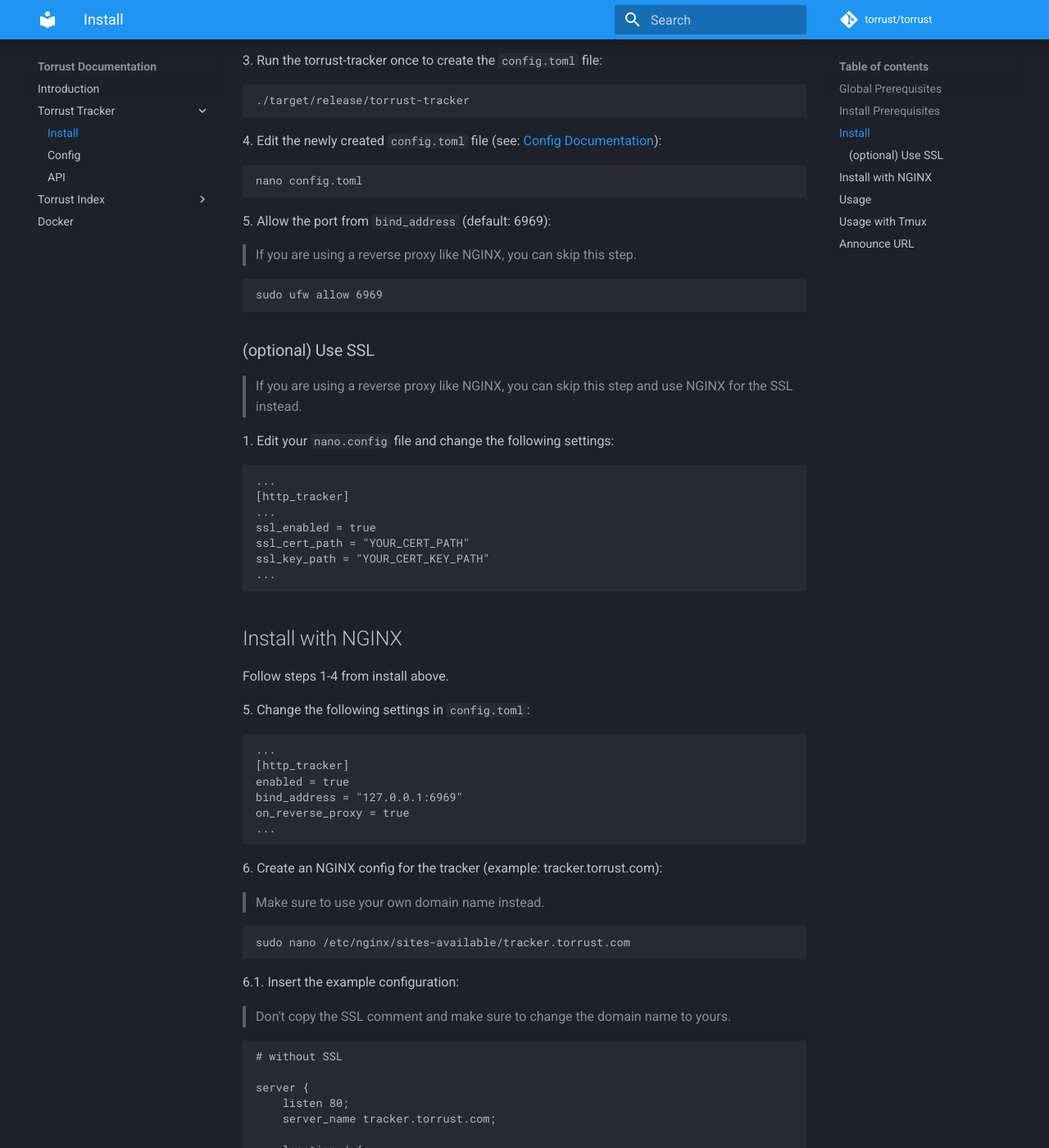
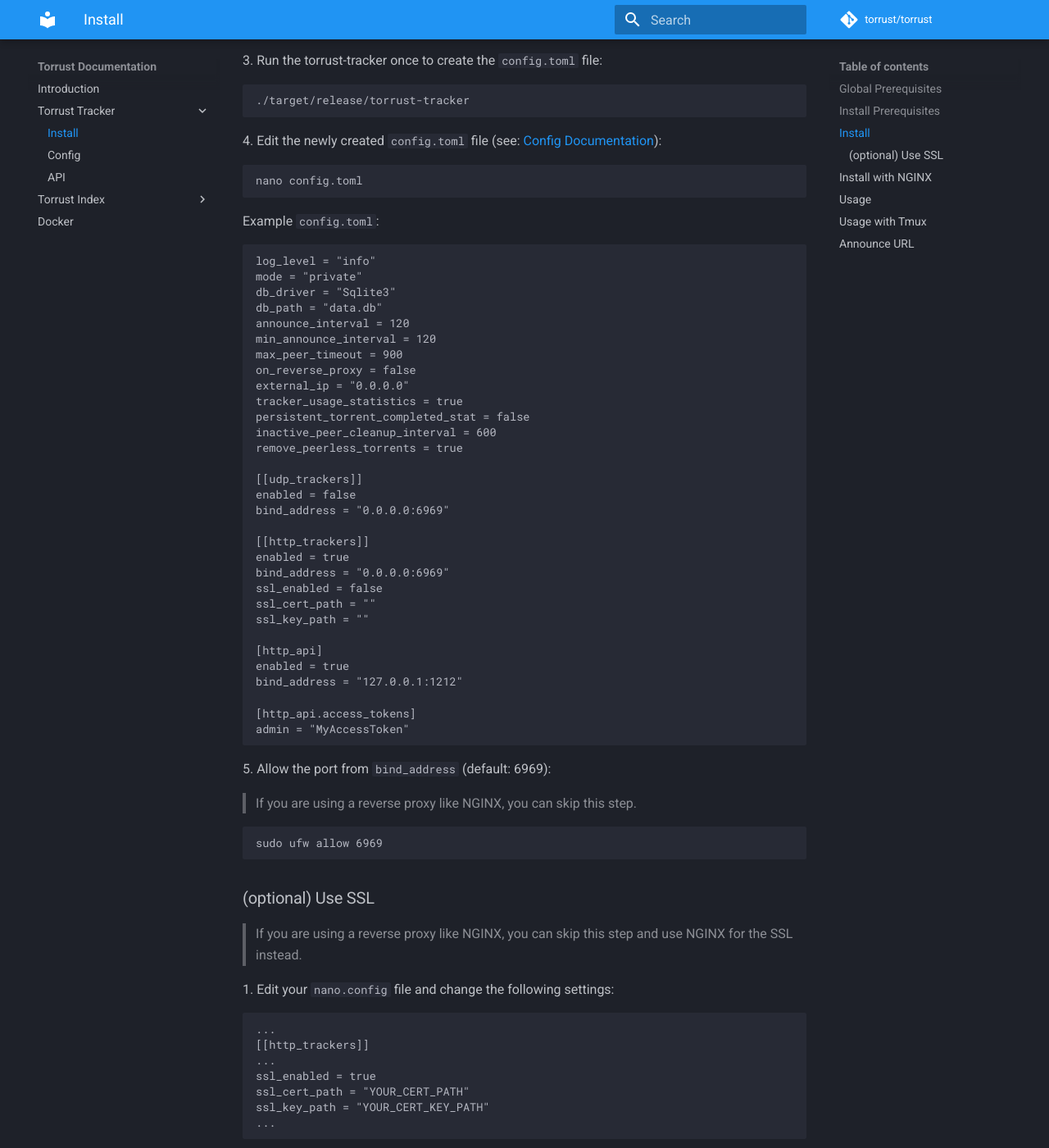
Before and after one commit to torrust/torrust-documentation, an MkDocs documentation site: the page built from docs/torrust-tracker/install.md, in a window 1280 px wide and 1400 px high, scrolled down 898 px. Shown: the whole window at 82% size. Built offline with MkDocs 1.6.1 and Material for MkDocs 9.7.7, drawn with Linux system fonts in a browser that asks for light colours; comment, search, counter and statistics services are not loaded; some of the changed text lies outside the part shown.

Commit message:
updated tracker install instructions

````diff
--- a/docs/torrust-tracker/install.md
+++ b/docs/torrust-tracker/install.md
@@ -36,6 +36,41 @@
 nano config.toml
 ```
 
+Example `config.toml`:
+```toml
+log_level = "info"
+mode = "private"
+db_driver = "Sqlite3"
+db_path = "data.db"
+announce_interval = 120
+min_announce_interval = 120
+max_peer_timeout = 900
+on_reverse_proxy = false
+external_ip = "0.0.0.0"
+tracker_usage_statistics = true
+persistent_torrent_completed_stat = false
+inactive_peer_cleanup_interval = 600
+remove_peerless_torrents = true
+
+[[udp_trackers]]
+enabled = false
+bind_address = "0.0.0.0:6969"
+
+[[http_trackers]]
+enabled = true
+bind_address = "0.0.0.0:6969"
+ssl_enabled = false
+ssl_cert_path = ""
+ssl_key_path = ""
+
+[http_api]
+enabled = true
+bind_address = "127.0.0.1:1212"
+
+[http_api.access_tokens]
+admin = "MyAccessToken"
+```
+
 5\. Allow the port from `bind_address` (default: 6969):
 > If you are using a reverse proxy like NGINX, you can skip this step.
 ```bash
@@ -48,7 +83,7 @@
 1\. Edit your `nano.config` file and change the following settings:
 ```toml
 ...
-[http_tracker]
+[[http_trackers]]
 ...
 ssl_enabled = true
 ssl_cert_path = "YOUR_CERT_PATH"
@@ -62,10 +97,10 @@
 5\. Change the following settings in `config.toml`:
 ```toml
 ...
-[http_tracker]
-enabled = true
+on_reverse_proxy = true
+...
+[[http_trackers]]
 bind_address = "127.0.0.1:6969"
-on_reverse_proxy = true
 ...
 ```
 
````
